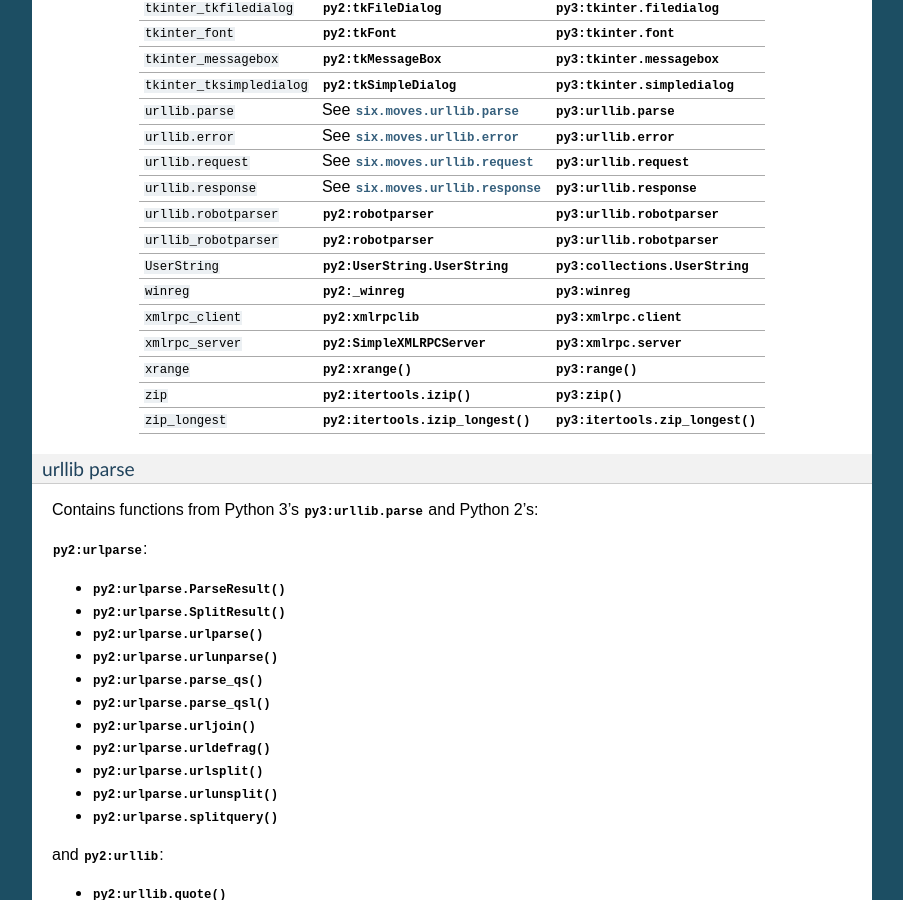
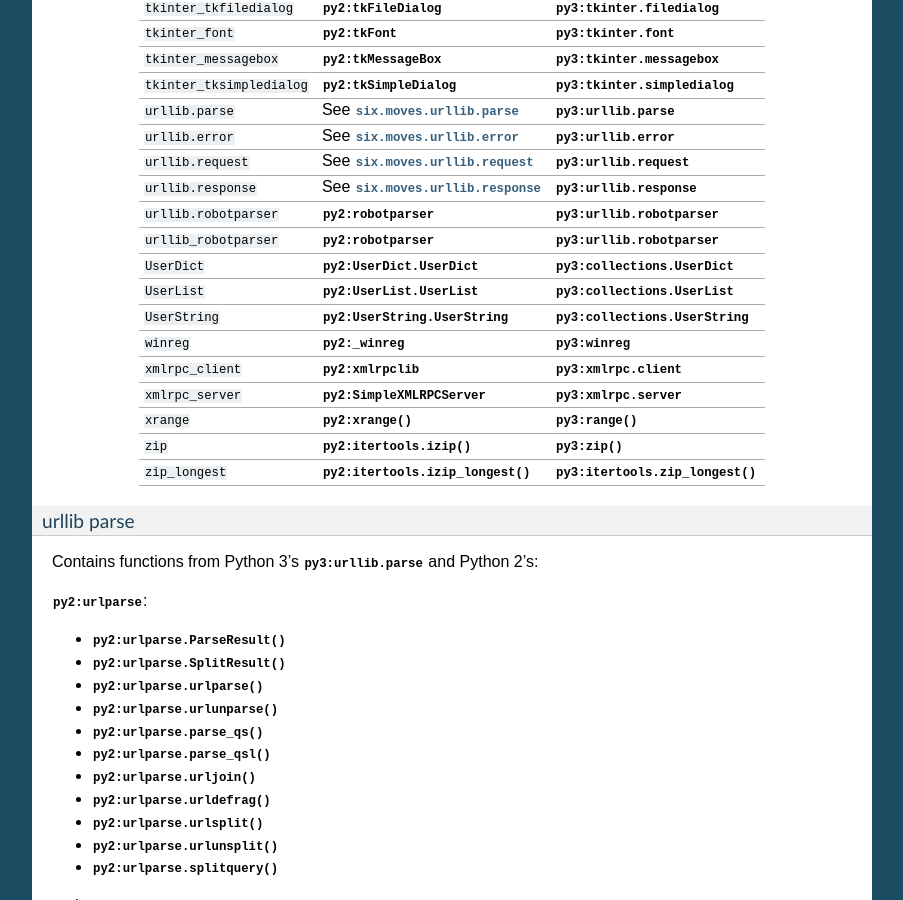
Before and after one commit to benjaminp/six, a Sphinx documentation site: the page built from documentation/index.rst, in a window 1280 px wide and 900 px high, scrolled down 7409 px. Shown: the whole window, without its empty margins (198-1101 px from the left). Built offline with Sphinx 7.4.7, drawn with Linux system fonts in a browser that asks for light colours.

Commit message:
Add moves for UserDict and UserList
See https://docs.python.org/2/library/userdict.html#module-UserDict for details

```diff
--- a/documentation/index.rst
+++ b/documentation/index.rst
@@ -563,6 +563,10 @@ Supported renames:
 +------------------------------+-------------------------------------+-------------------------------------+
 | ``urllib_robotparser``       | :mod:`py2:robotparser`              | :mod:`py3:urllib.robotparser`       |
 +------------------------------+-------------------------------------+-------------------------------------+
+| ``UserDict``                 | :class:`py2:UserDict.UserDict`      | :class:`py3:collections.UserDict`   |
++------------------------------+-------------------------------------+-------------------------------------+
+| ``UserList``                 | :class:`py2:UserList.UserList`      | :class:`py3:collections.UserList`   |
++------------------------------+-------------------------------------+-------------------------------------+
 | ``UserString``               | :class:`py2:UserString.UserString`  | :class:`py3:collections.UserString` |
 +------------------------------+-------------------------------------+-------------------------------------+
 | ``winreg``                   | :mod:`py2:_winreg`                  | :mod:`py3:winreg`                   |
--- a/six.py
+++ b/six.py
@@ -185,6 +185,8 @@ _moved_attributes = [
     MovedAttribute("reload_module", "__builtin__", "imp", "reload"),
     MovedAttribute("reduce", "__builtin__", "functools"),
     MovedAttribute("StringIO", "StringIO", "io"),
+    MovedAttribute("UserDict", "UserDict", "collections"),
+    MovedAttribute("UserList", "UserList", "collections"),
     MovedAttribute("UserString", "UserString", "collections"),
     MovedAttribute("xrange", "__builtin__", "builtins", "xrange", "range"),
     MovedAttribute("zip", "itertools", "builtins", "izip", "zip"),
```
